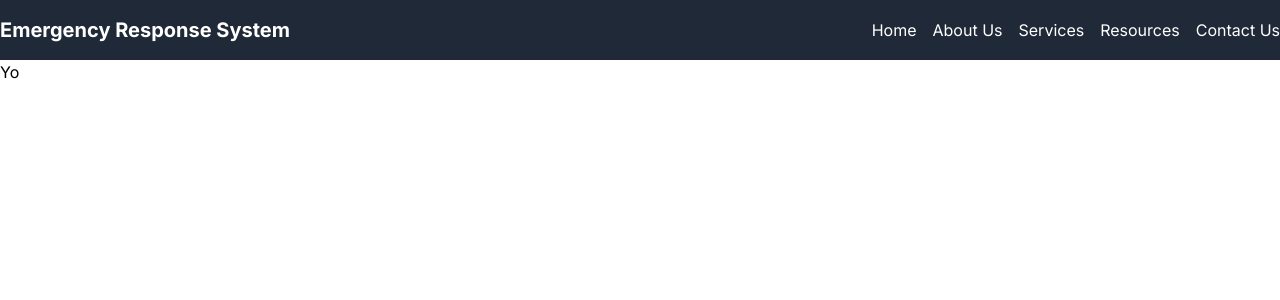
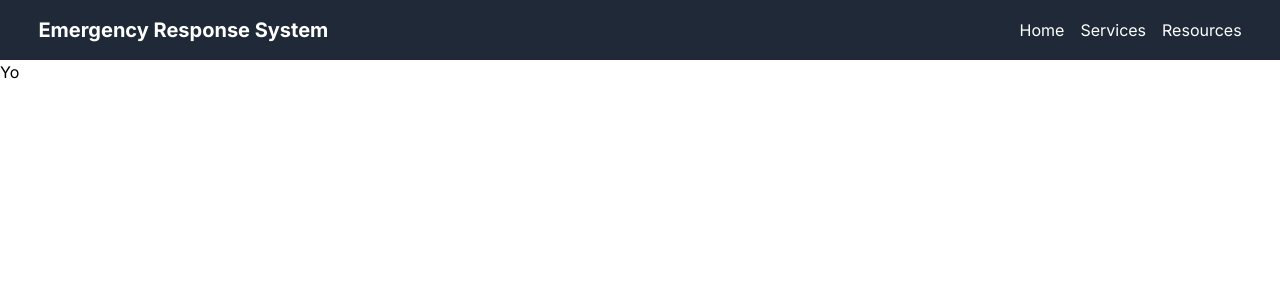
Before and after one commit to dsangule/void-hack-genesis, a Next.js app: page / in a window 1280 px wide. Shown: the top 300 px of the page. Built offline with nearby package versions, Linux system fonts and the light colour scheme.

Commit message:
added pages

```diff
--- /dev/null
+++ b/src/app/resources/page.js
@@ -0,0 +1,13 @@
+import Navbar from '@/components/Navbar'
+import React from 'react'
+
+function Resources() {
+  return (
+    <div>
+        <Navbar />
+        Resources
+    </div>
+  )
+}
+
+export default Resources
--- /dev/null
+++ b/src/app/services/page.js
@@ -0,0 +1,13 @@
+import Navbar from '@/components/Navbar'
+import React from 'react'
+
+function Services() {
+  return (
+    <div>
+        <Navbar />
+        Services
+    </div>
+  )
+}
+
+export default Services
--- a/src/components/Navbar.jsx
+++ b/src/components/Navbar.jsx
@@ -4,7 +4,7 @@ import Link from 'next/link';
 
 const Navbar = () => {
   return (
-    <nav className="bg-gray-800 py-4">
+    <nav className="bg-gray-800 py-4 px-[3%]">
       <div className="container mx-auto flex justify-between items-center">
         {/* Logo */}
         <Link href="/">
@@ -19,11 +19,6 @@ const Navbar = () => {
             </Link>
           </li>
           <li>
-            <Link href="/about">
-              <span className="text-white hover:text-gray-300 cursor-pointer">About Us</span>
-            </Link>
-          </li>
-          <li>
             <Link href="/services">
               <span className="text-white hover:text-gray-300 cursor-pointer">Services</span>
             </Link>
@@ -33,11 +28,6 @@ const Navbar = () => {
               <span className="text-white hover:text-gray-300 cursor-pointer">Resources</span>
             </Link>
           </li>
-          <li>
-            <Link href="/contact">
-              <span className="text-white hover:text-gray-300 cursor-pointer">Contact Us</span>
-            </Link>
-          </li>
         </ul>
       </div>
     </nav>
```
